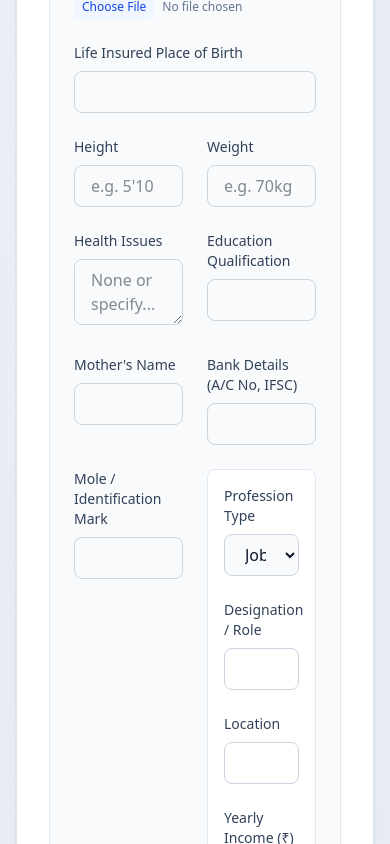
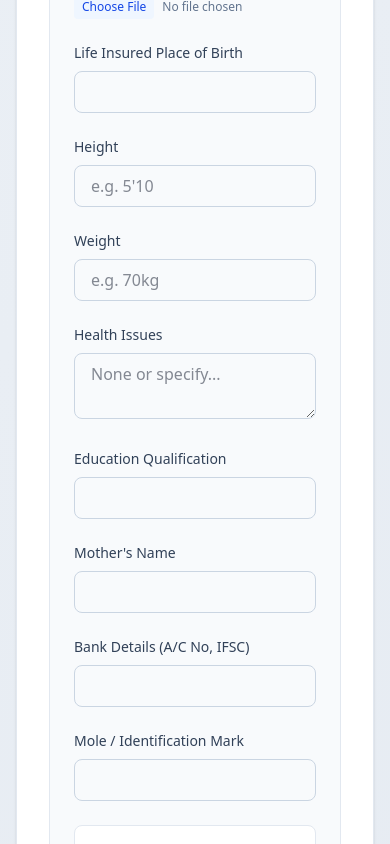
Before and after one commit to Mohith705/insurance-helper, a Next.js app: page /add-user in a window 390 px wide. Shown: the part 2380-3224 px from the top of the page. Built offline with nearby package versions, Linux system fonts and the light colour scheme.

Commit message:
fix: Improve responsiveness for Health/Personal details on mobile

```diff
--- a/src/app/add-user/page.tsx
+++ b/src/app/add-user/page.tsx
@@ -231,7 +231,7 @@
                     <label className="block text-sm font-medium text-slate-700 mb-2">Life Insured Place of Birth</label>
                     <input name="life_insured_place_of_birth" type="text" className="w-full px-4 py-2 border border-slate-300 rounded-lg focus:ring-2 focus:ring-blue-500 outline-none" />
                   </div>
-                  <div className="md:col-span-2 grid grid-cols-2 gap-6">
+                  <div className="md:col-span-2 grid grid-cols-1 md:grid-cols-2 gap-6">
                   <div>
                     <label className="block text-sm font-medium text-slate-700 mb-2">Height</label>
                     <input name="height" type="text" placeholder="e.g. 5'10" className="w-full px-4 py-2 border border-slate-300 rounded-lg focus:ring-2 focus:ring-blue-500 outline-none" />
--- a/src/app/edit-user/[id]/EditFormClient.tsx
+++ b/src/app/edit-user/[id]/EditFormClient.tsx
@@ -292,7 +292,7 @@
                     <label className="block text-sm font-medium text-slate-700 mb-2">Life Insured Place of Birth</label>
                     <input name="life_insured_place_of_birth" type="text" className="w-full px-4 py-2 border border-slate-300 rounded-lg focus:ring-2 focus:ring-blue-500 outline-none" />
                   </div>
-                  <div className="md:col-span-2 grid grid-cols-2 gap-6">
+                  <div className="md:col-span-2 grid grid-cols-1 md:grid-cols-2 gap-6">
                   <div>
                     <label className="block text-sm font-medium text-slate-700 mb-2">Height</label>
                     <input name="height" type="text" placeholder="e.g. 5'10" className="w-full px-4 py-2 border border-slate-300 rounded-lg focus:ring-2 focus:ring-blue-500 outline-none" />
```
